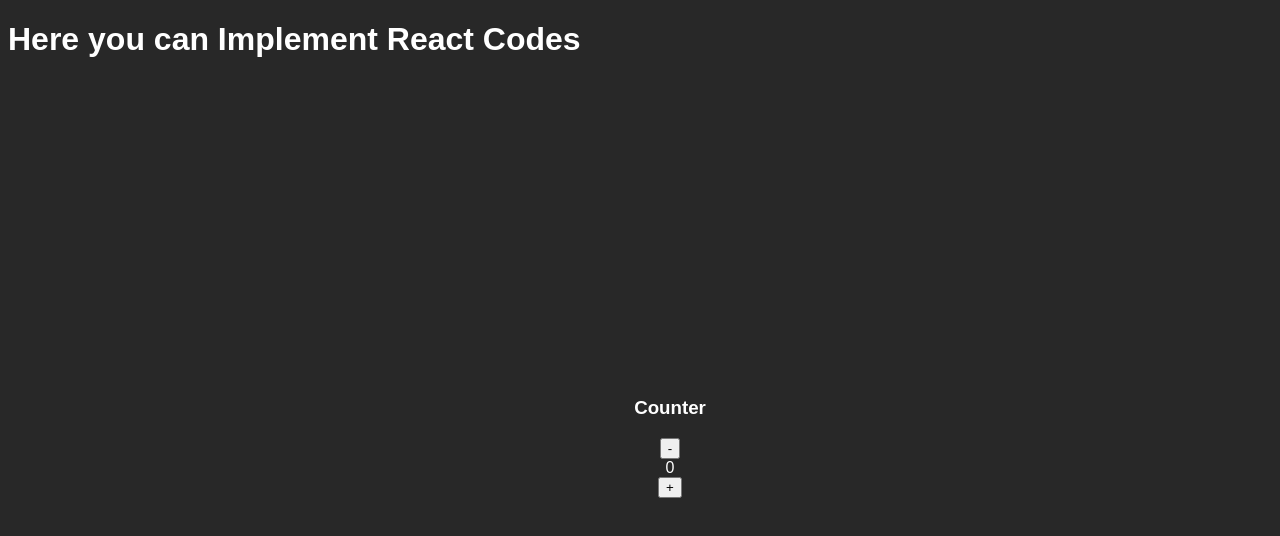
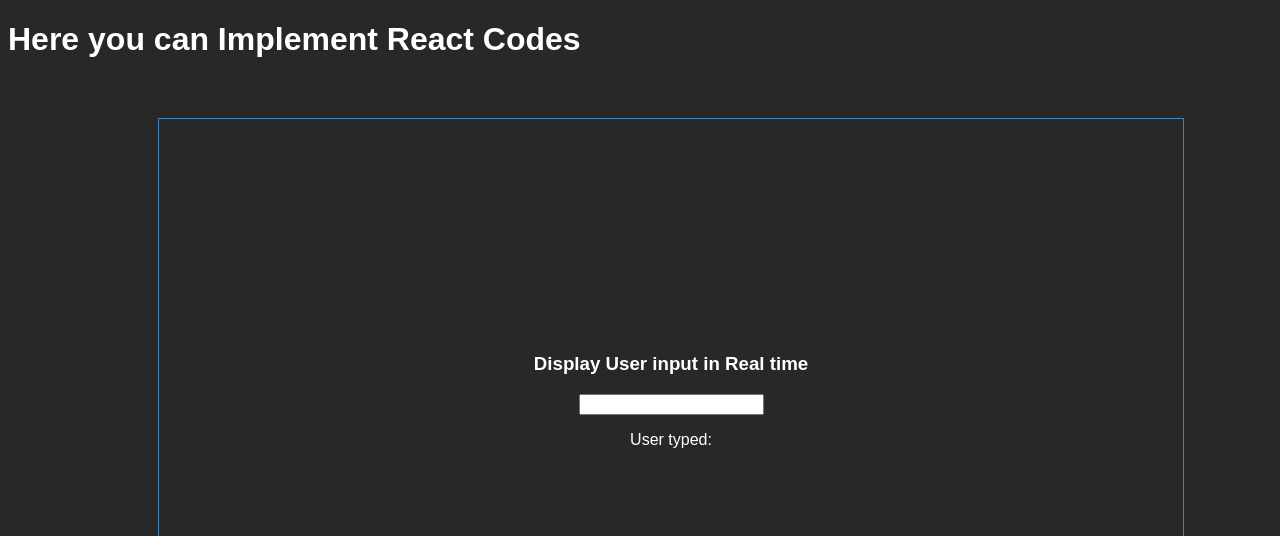
Before and after one commit to PrateekRohilla/React-Codes, a React (Vite) app: page / in a window 1280 px wide. Shown: the top 536 px of the page. Built offline with nearby package versions, Linux system fonts and the light colour scheme.

Commit message:
user input

```diff
--- a/src/App.css
+++ b/src/App.css
@@ -5,7 +5,8 @@ body{
 }
 
 .main{
-    margin-top: 100px;
+    border: 1px solid steelblue;
+    margin-top: 60px;
     margin-left: 150px;
     display: flex;
     flex-direction: column;
--- a/src/App.jsx
+++ b/src/App.jsx
@@ -1,6 +1,7 @@
 import { useState } from 'react'
 import './App.css'
 import Counter from './Components/Counter'
+import UserInput from './Components/UserInput'
 
 function App() {
 
@@ -8,7 +9,8 @@ function App() {
     <>
       <h1>Here you can Implement React Codes</h1>
       <div className='main'>
-        <Counter />
+        {/* <Counter /> */}
+        <UserInput />
       </div>
     </>
   )
--- /dev/null
+++ b/src/Components/UserInput.jsx
@@ -0,0 +1,17 @@
+import React from 'react';
+import {useState} from 'react'
+
+const UserInput = () => {
+
+    const [input, setInput] = useState('');
+
+    return (
+        <>
+            <h3>Display User input in Real time</h3>
+            <input type="text" value={input} onChange={(e) => {setInput(e.target.value)}} />
+            <p>User typed: {input}</p>
+        </>
+    );
+}
+
+export default UserInput;
```
